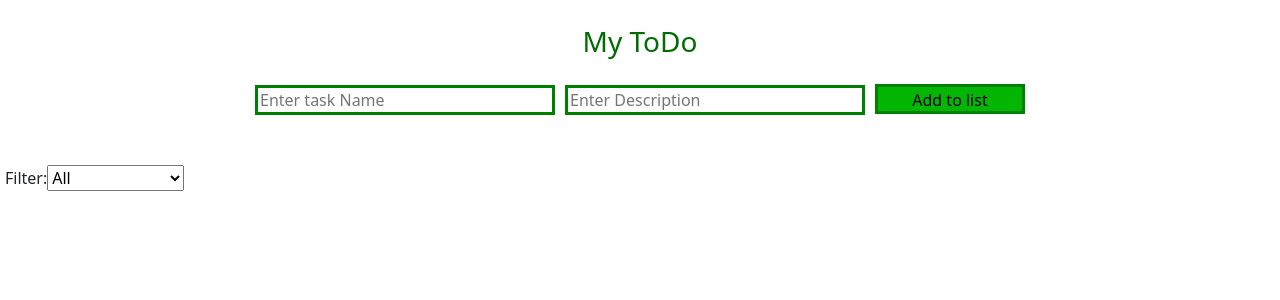
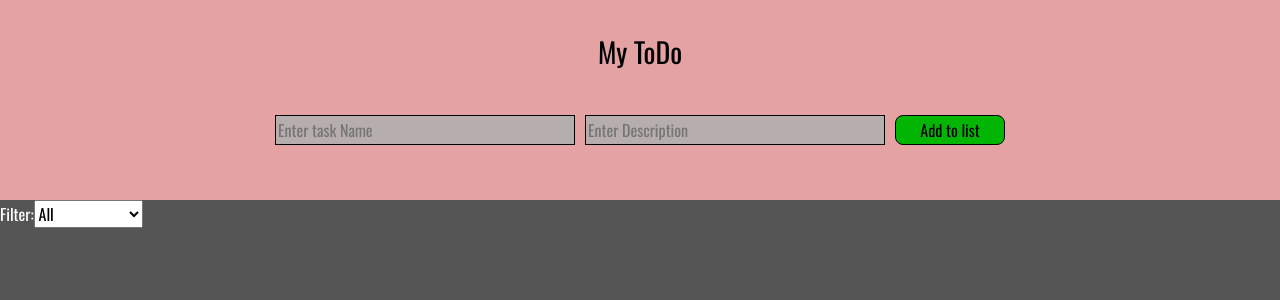
Before and after one commit to SelvakumarBoominathan/React---ToDo-list, a React (Vite) app in the folder ToDo list/: page / in a window 1280 px wide. Shown: the top 300 px of the page. Built offline with nearby package versions, Linux system fonts and the light colour scheme.

Commit message:
All the css styles were given to the task

```diff
--- a/ToDo list/src/App.jsx
+++ b/ToDo list/src/App.jsx
@@ -21,10 +21,11 @@ function App() {
   };
 
   return (
-    <>
+    <div style={{ fontFamily: 'Oswald, sans-serif' }}>
+      <link rel="stylesheet" href="https://fonts.googleapis.com/css2?family=Oswald&display=swap" />
       <InputsBar onAddTask={handleAddTask} />
       <Body tasks={tasks} onEditTask={handleEditTask} onDeleteTask={handleDeleteTask} />
-    </>
+    </div>
   );
 }
 
--- a/ToDo list/src/components/Body/Body.css
+++ b/ToDo list/src/components/Body/Body.css
@@ -2,7 +2,11 @@
   display: grid;
   grid-template-columns: repeat(3, 1fr);
   gap: 20px;
-  margin: 5px;
+  /* margin: 5px; */
+  min-height: calc(100dvh - 200px);
+  height: calc(minmax(100dvh - 200px, 30000px));
+  background-color: #555555;
+  padding: 5px;
 }
 
 .card-parent {
@@ -27,3 +31,12 @@
   display: flex;
   gap: 10px
 }
+
+.filter-dropdown {
+  background-color: #555555;
+}
+
+.Filter-select {
+  color: #ffffff;
+  font-family: Arial, Helvetica, sans-serif;
+}
--- a/ToDo list/src/components/Body/Body.jsx
+++ b/ToDo list/src/components/Body/Body.jsx
@@ -69,27 +69,29 @@ const Body = ({ tasks, onEditTask, onDeleteTask }) => {
   });
 
   return (
-    <div className='parent-container'>
+
+    <>
       <div className="filter-dropdown">
-        <label htmlFor="filter-select">Filter: </label>
+        <label className='Filter-select' htmlFor="filter-select" style={{ fontFamily: 'Oswald, sans-serif' }} >Filter:  </label>
         <select id="filter-select" value={filterOption} onChange={(e) => handleFilterChange(e.target.value)}>
-          <option value="All">All</option>
-          <option value="Completed">Completed</option>
-          <option value="Not Completed">Not Completed</option>
+          <option value="All"  >All</option>
+          <option value="Completed"  >Completed</option>
+          <option value="Not Completed"  >Not Completed</option>
         </select>
       </div>
+      <div className='parent-container'>
         {filteredTasks.map((task, index) => (
           <Card key={index} style={{ width: '25rem', height: '20rem' }} className='card-parent'>
             <Card.Body className='body-container'>
-            <Card.Title>Name : {editIndex === index ? <input type="text" value={editTaskName} onChange={(e) => setEditTaskName(e.target.value)} /> : task.todoName}</Card.Title>
+              <Card.Title  >Name : {editIndex === index ? <input type="text" value={editTaskName} onChange={(e) => setEditTaskName(e.target.value)} /> : task.todoName}</Card.Title>
               <Card.Text>
-              <span>Description : {editIndex === index ? <input type="text" value={editDescription} onChange={(e) => setEditDescription(e.target.value)} /> : task.description}</span>
+                <span  >Description : {editIndex === index ? <input type="text" value={editDescription} onChange={(e) => setEditDescription(e.target.value)} /> : task.description}</span>
               </Card.Text>
               <div className='Dorpdwn-container'>
-              <span>Status :</span> <span>
-                <select value={taskStatuses[index] || 'Not Completed'} onChange={(e) => handleStatusChange(index, e.target.value)}>
-                  <option value="Completed">Completed</option>
-                  <option value="Not Completed">Not Completed</option>
+                <span  >Status :</span> <span>
+                  <select style={{ fontFamily: 'Oswald, sans-serif', backgroundColor: 'lightblue' }} value={taskStatuses[index] || 'Not Completed'} onChange={(e) => handleStatusChange(index, e.target.value)}>
+                    <option value="Completed"  >Completed</option>
+                    <option value="Not Completed"  >Not Completed</option>
                   </select>
                 </span>
               </div>
@@ -97,15 +99,16 @@ const Body = ({ tasks, onEditTask, onDeleteTask }) => {
                 {editIndex === index ? (
                   <Button variant="primary" onClick={handleSaveEdit}>Save</Button>
                 ) : (
-                <Button variant="success" onClick={() => handleEdit(index)}>Edit</Button>
+                  <Button variant="success" onClick={() => handleEdit(index)}  >Edit</Button>
                 )}
                 {' '}
-              <Button variant="danger" onClick={() => handleDelete(index)}>Delete</Button>{' '}
+                <Button variant="danger" onClick={() => handleDelete(index)} >Delete</Button>{' '}
               </div>
             </Card.Body>
           </Card>
         ))}
       </div>
+    </>
   );
 };
 
--- a/ToDo list/src/components/InputsBar/InputsBar.css
+++ b/ToDo list/src/components/InputsBar/InputsBar.css
@@ -1,9 +1,11 @@
 .Header-container {
   min-width: 100%;
+  height: 200px;
   display: grid;
   place-items: center;
   text-align: center;
   padding-top: 15px;
+  background-color: #e5a2a2;
 }
 
 .Input-Form {
@@ -14,18 +16,21 @@
 
 .Input-Form>* {
   margin: 5px;
-  border: green solid 3px;
+  border: 0.2px solid black;
   min-width: 300px;
-  height: 30px
+  height: 30px;
+  background-color: rgb(182, 173, 173);
 }
 
 .Title-Name {
   min-width: 100%;
   margin: 10px;
-  color: rgb(2, 107, 2);
+  color: rgb(0, 0, 0);
 }
 
 #Add-button {
   background-color: rgb(3, 182, 3);
-  min-width: 150px;
+  min-width: 110px;
+  border-radius: 8px;
+  font-family: Arial, Helvetica, sans-serif;
 }
--- a/ToDo list/src/components/InputsBar/InputsBar.jsx
+++ b/ToDo list/src/components/InputsBar/InputsBar.jsx
@@ -17,11 +17,11 @@ const InputsBar = ({ onAddTask }) => {
 
   return (
     <div className='Header-container'>
-      <h3 className='Title-Name'>My ToDo</h3>
+      <h3 className='Title-Name'  >My ToDo</h3>
       <form className='Input-Form' onSubmit={handleSubmit}>
         <input type='text' placeholder='Enter task Name' value={todoName} onChange={(e) => settodoName(e.target.value)}></input>
         <input type='text' placeholder='Enter Description' value={description} onChange={(e) => setDescription(e.target.value)}></input>
-        <button id='Add-button'>Add to list</button>
+        <button id='Add-button' style={{ fontFamily: 'Oswald, sans-serif' }} >Add to list</button>
       </form>
     </div>
   )
```
Also changed, not shown: ToDo list/src/index.css (+4 -15 lines). Lines whose indentation alone changed are shown as unchanged.
